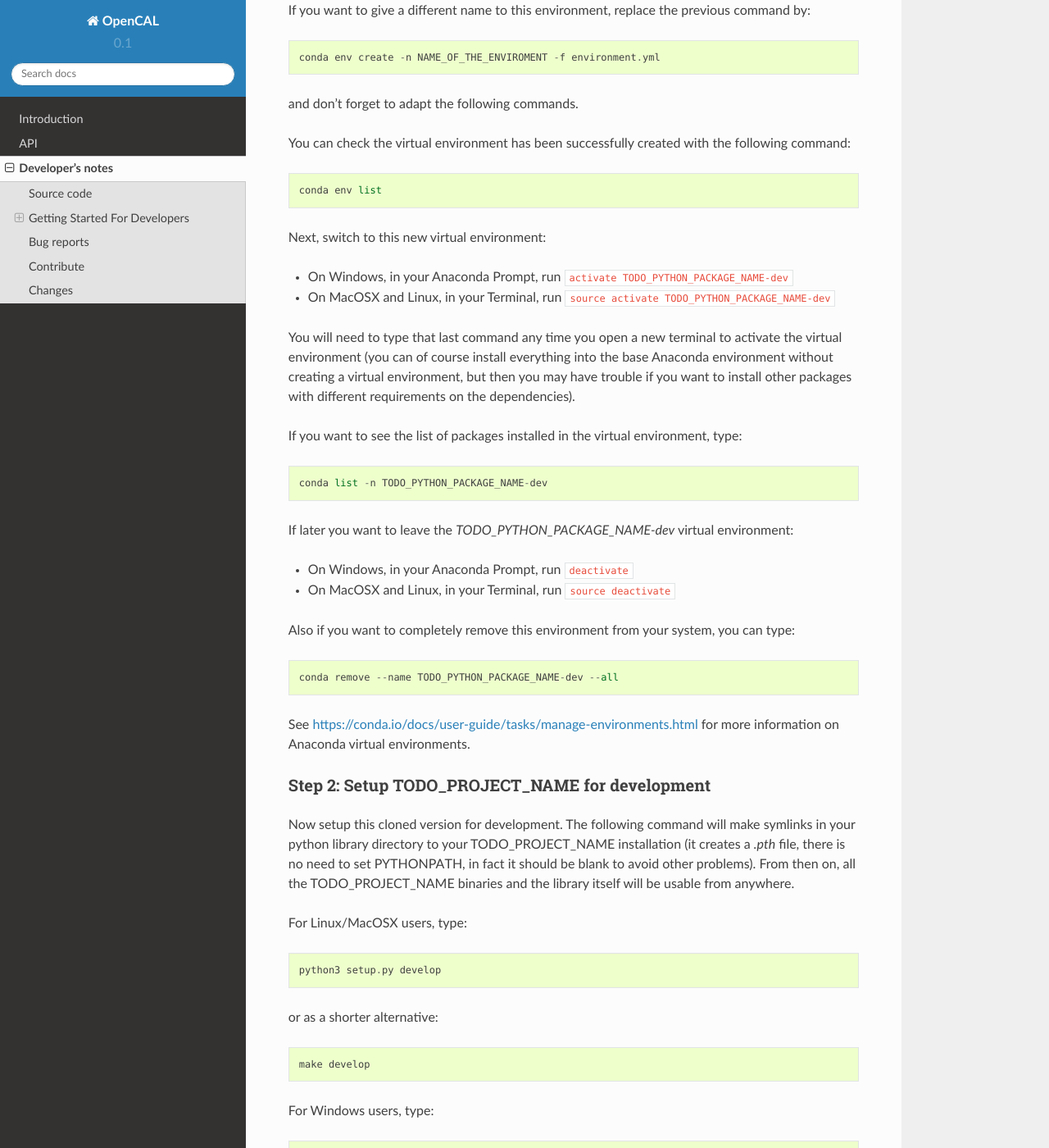
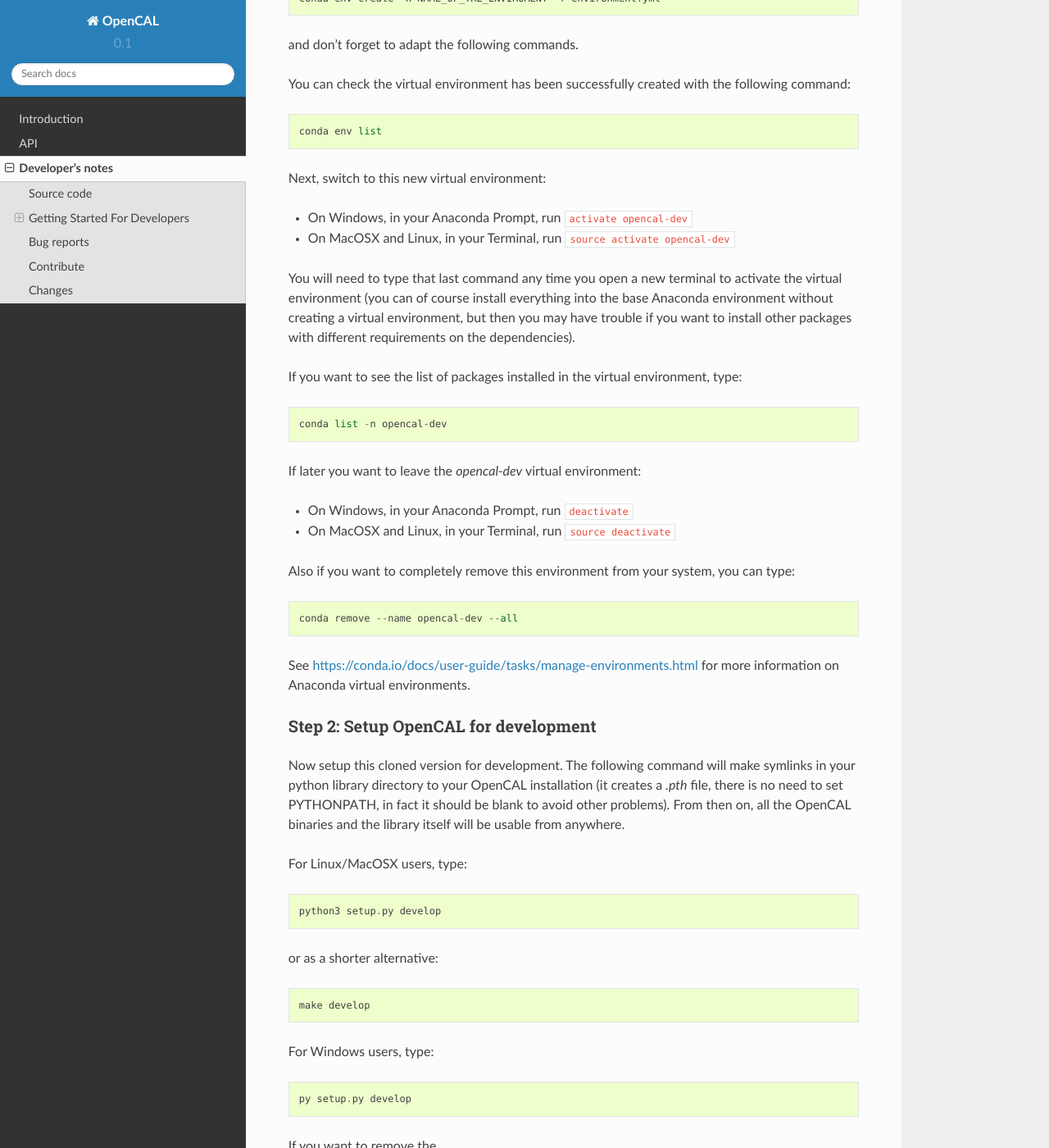
Before and after one commit to jeremiedecock/opencal-lib-python, a Sphinx documentation site: the page built from docs/developer.rst, in a window 1280 px wide and 1400 px high, scrolled down 849 px. Shown: the whole window at 82% size. Built offline with Sphinx 7.4.7 and the Read the Docs theme 2.0.0, drawn with Linux system fonts in a browser that asks for light colours; some of the changed text lies outside the part shown.

```diff
--- a/docs/developer.rst
+++ b/docs/developer.rst
@@ -17,7 +17,7 @@ Getting Started For Developers
 .. warning::
 
    the following guide is used only if you want to *develop* the
-   `TODO_PYTHON_PACKAGE_NAME` package. If you just want to write code that uses it
+   `opencal` package. If you just want to write code that uses it
    externally, you should rather install it as explained
    :ref:`there <introduction_section>`.
 
@@ -33,12 +33,12 @@ Step 1: Set up your package environment
 
 .. TODO: explain the same things with the native venv alternative
 
-In your terminal, change to the directory where you cloned `TODO_PYTHON_PACKAGE_NAME`, and type::
+In your terminal, change to the directory where you cloned `opencal`, and type::
 
     conda env create -f environment.yml
 
-This will create a conda virtual environment called `TODO_PYTHON_PACKAGE_NAME-dev` with all
-the TODO_PROJECT_NAME dependencies and a few useful packages for development and
+This will create a conda virtual environment called `opencal-dev` with all
+the OpenCAL dependencies and a few useful packages for development and
 interaction.
 
 If you want to give a different name to this environment, replace the previous
@@ -55,8 +55,8 @@ created with the following command::
 
 Next, switch to this new virtual environment:
 
-* On Windows, in your Anaconda Prompt, run ``activate TODO_PYTHON_PACKAGE_NAME-dev``
-* On MacOSX and Linux, in your Terminal, run ``source activate TODO_PYTHON_PACKAGE_NAME-dev``
+* On Windows, in your Anaconda Prompt, run ``activate opencal-dev``
+* On MacOSX and Linux, in your Terminal, run ``source activate opencal-dev``
 
 You will need to type that last command any time you open a new
 terminal to activate the virtual environment (you can of course
@@ -68,9 +68,9 @@ dependencies).
 If you want to see the list of packages installed in the virtual environment,
 type::
 
-    conda list -n TODO_PYTHON_PACKAGE_NAME-dev
+    conda list -n opencal-dev
 
-If later you want to leave the `TODO_PYTHON_PACKAGE_NAME-dev` virtual environment:
+If later you want to leave the `opencal-dev` virtual environment:
 
 * On Windows, in your Anaconda Prompt, run ``deactivate``
 * On MacOSX and Linux, in your Terminal, run ``source deactivate``
@@ -78,19 +78,19 @@ If later you want to leave the `TODO_PYTHON_PACKAGE_NAME-dev` virtual environmen
 Also if you want to completely remove this environment from your system, you
 can type::
 
-    conda remove --name TODO_PYTHON_PACKAGE_NAME-dev --all
+    conda remove --name opencal-dev --all
 
 See https://conda.io/docs/user-guide/tasks/manage-environments.html for more
 information on Anaconda virtual environments.
 
-Step 2: Setup TODO_PROJECT_NAME for development
+Step 2: Setup OpenCAL for development
 +++++++++++++++++++++++++++++++++++
 
 Now setup this cloned version for development. The following command
-will make symlinks in your python library directory to your TODO_PROJECT_NAME
+will make symlinks in your python library directory to your OpenCAL
 installation (it creates a `.pth` file, there is no need to set
 PYTHONPATH, in fact it should be blank to avoid other problems). From
-then on, all the TODO_PROJECT_NAME binaries and the library itself will be
+then on, all the OpenCAL binaries and the library itself will be
 usable from anywhere.
 
 For Linux/MacOSX users, type::
--- a/environment.yml
+++ b/environment.yml
@@ -1,4 +1,4 @@
-name: TODO_PYTHON_PACKAGE_NAME-dev
+name: opencal-dev
 channels:
   - jdhp
   - conda-forge
```
Also changed, not shown: opencal/__init__.py (+6 -6 lines), .gitlab-ci.yml, .travis.yml, 1 other file.
